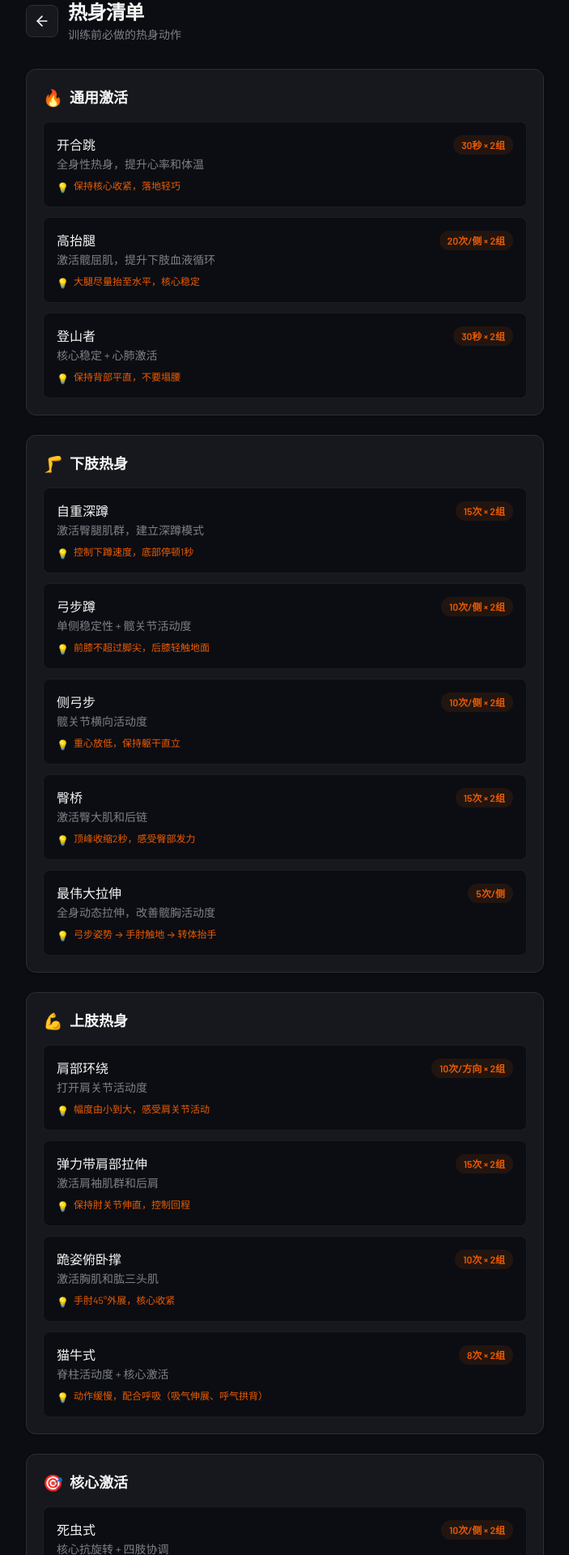
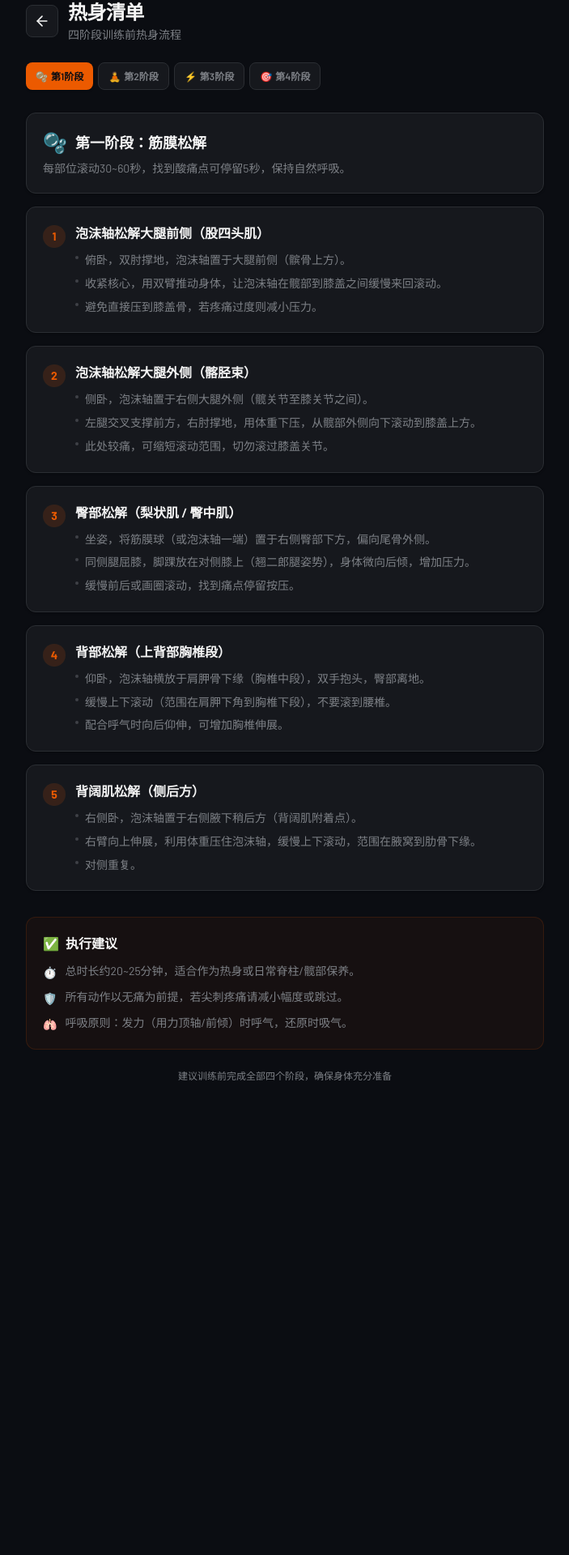
Before and after one commit to doulbeo/training-calendar, a React (Vite) app in the folder frontend/: page /warmup in a window 1280 px wide. Shown: the part 25-1945 px from the top of the page at 81% size, without its empty margins (288-991 px from the left). After the commit the page ends 1401 px from the top, so only its background shows below. Built offline with nearby package versions, Linux system fonts and the light colour scheme.

Commit message:
feat: 更新热身清单为四阶段专业热身流程

```diff
--- a/frontend/src/data/warmupData.ts
+++ b/frontend/src/data/warmupData.ts
@@ -1,153 +1,171 @@
 export interface WarmupExercise {
   name: string;
-  description: string;
-  reps: string;
-  tips?: string;
+  subtitle?: string;
+  instructions: string[];
+  note?: string;
 }
 
-export interface WarmupCategory {
+export interface WarmupPhase {
   title: string;
+  subtitle: string;
   icon: string;
   exercises: WarmupExercise[];
 }
 
-export const warmupCategories: WarmupCategory[] = [
+export interface ExecutionNote {
+  icon: string;
+  text: string;
+}
+
+export const warmupPhases: WarmupPhase[] = [
   {
-    title: "通用激活",
-    icon: "🔥",
+    title: "第一阶段：筋膜松解",
+    subtitle: "每部位滚动30~60秒，找到酸痛点可停留5秒，保持自然呼吸。",
+    icon: "🫧",
     exercises: [
       {
-        name: "开合跳",
-        description: "全身性热身，提升心率和体温",
-        reps: "30秒 × 2组",
-        tips: "保持核心收紧，落地轻巧",
+        name: "泡沫轴松解大腿前侧（股四头肌）",
+        instructions: [
+          "俯卧，双肘撑地，泡沫轴置于大腿前侧（髌骨上方）。",
+          "收紧核心，用双臂推动身体，让泡沫轴在髋部到膝盖之间缓慢来回滚动。",
+          "避免直接压到膝盖骨，若疼痛过度则减小压力。",
+        ],
       },
       {
-        name: "高抬腿",
-        description: "激活髋屈肌，提升下肢血液循环",
-        reps: "20次/侧 × 2组",
-        tips: "大腿尽量抬至水平，核心稳定",
+        name: "泡沫轴松解大腿外侧（髂胫束）",
+        instructions: [
+          "侧卧，泡沫轴置于右侧大腿外侧（髋关节至膝关节之间）。",
+          "左腿交叉支撑前方，右肘撑地，用体重下压，从髋部外侧向下滚动到膝盖上方。",
+          "此处较痛，可缩短滚动范围，切勿滚过膝盖关节。",
+        ],
       },
       {
-        name: "登山者",
-        description: "核心稳定 + 心肺激活",
-        reps: "30秒 × 2组",
-        tips: "保持背部平直，不要塌腰",
+        name: "臀部松解（梨状肌 / 臀中肌）",
+        instructions: [
+          "坐姿，将筋膜球（或泡沫轴一端）置于右侧臀部下方，偏向尾骨外侧。",
+          "同侧腿屈膝，脚踝放在对侧膝上（翘二郎腿姿势），身体微向后倾，增加压力。",
+          "缓慢前后或画圈滚动，找到痛点停留按压。",
+        ],
+      },
+      {
+        name: "背部松解（上背部胸椎段）",
+        instructions: [
+          "仰卧，泡沫轴横放于肩胛骨下缘（胸椎中段），双手抱头，臀部离地。",
+          "缓慢上下滚动（范围在肩胛下角到胸椎下段），不要滚到腰椎。",
+          "配合呼气时向后仰伸，可增加胸椎伸展。",
+        ],
+      },
+      {
+        name: "背阔肌松解（侧后方）",
+        instructions: [
+          "右侧卧，泡沫轴置于右侧腋下稍后方（背阔肌附着点）。",
+          "右臂向上伸展，利用体重压住泡沫轴，缓慢上下滚动，范围在腋窝到肋骨下缘。",
+          "对侧重复。",
+        ],
       },
     ],
   },
   {
-    title: "下肢热身",
-    icon: "🦵",
+    title: "第二阶段：灵活性与静态拉伸",
+    subtitle: "每侧保持15~30秒，或配合呼吸做6~8次动态转换。",
+    icon: "🧘",
     exercises: [
       {
-        name: "自重深蹲",
-        description: "激活臀腿肌群，建立深蹲模式",
-        reps: "15次 × 2组",
-        tips: "控制下蹲速度，底部停顿1秒",
+        name: "鸽式伸展（髋部深层拉伸）",
+        instructions: [
+          "从四足位开始，将右膝向前滑向右手后方，右小腿斜放（初学者可靠近身体；柔韧好可平行于垫子前缘）。",
+          "左腿向后伸直，脚背贴地，髋部摆正朝前（不偏向一侧）。",
+          "双手撑地或向前趴下（前臂或额头贴地），感受右侧臀部深层牵拉。",
+          "每侧保持30秒，注意支撑腿外侧不翻起。",
+        ],
       },
       {
-        name: "弓步蹲",
-        description: "单侧稳定性 + 髋关节活动度",
-        reps: "10次/侧 × 2组",
-        tips: "前膝不超过脚尖，后膝轻触地面",
+        name: "猫式伸展（脊柱逐节屈伸）",
+        instructions: [
+          "四足位，手腕在肩下，膝在髋下。",
+          "吸气时塌腰、抬头、胸椎上提（牛式）；呼气时拱背、低头、卷尾骨（猫式）。",
+          "动作缓慢，一节一节活动脊柱，重复8次呼吸。",
+        ],
       },
       {
-        name: "侧弓步",
-        description: "髋关节横向活动度",
-        reps: "10次/侧 × 2组",
-        tips: "重心放低，保持躯干直立",
-      },
-      {
-        name: "臀桥",
-        description: "激活臀大肌和后链",
-        reps: "15次 × 2组",
-        tips: "顶峰收缩2秒，感受臀部发力",
-      },
-      {
-        name: "最伟大拉伸",
-        description: "全身动态拉伸，改善髋胸活动度",
-        reps: "5次/侧",
-        tips: "弓步姿势 → 手肘触地 → 转体抬手",
+        name: "90/90 转髋（坐姿髋部内外旋）",
+        instructions: [
+          "坐姿，右腿在前屈膝90°，左腿在侧屈膝90°（两膝朝向相对）。",
+          "双手撑地，躯干保持直立，通过髋部力量将前腿膝盖向外压，后腿膝盖向内压，再切换方向（前后腿互换）。",
+          "每侧做6次转换，动作慢而有控制。",
+        ],
       },
     ],
   },
   {
-    title: "上肢热身",
-    icon: "💪",
+    title: "第三阶段：核心与肩部激活",
+    subtitle: "每组10~12次，或静态保持30秒。",
+    icon: "⚡",
     exercises: [
       {
-        name: "肩部环绕",
-        description: "打开肩关节活动度",
-        reps: "10次/方向 × 2组",
-        tips: "幅度由小到大，感受肩关节活动",
+        name: "核心激活 · 死虫式",
+        instructions: [
+          "仰卧，双臂上举，双膝屈曲90°（小腿与地面平行）。",
+          "收紧腹部，腰部贴地。缓慢伸直右腿和左臂（与地面接近平行但不触地），然后还原；交替进行。",
+          "全程保持腰椎稳定，不弓起。每侧做10次。",
+        ],
       },
       {
-        name: "弹力带肩部拉伸",
-        description: "激活肩袖肌群和后肩",
-        reps: "15次 × 2组",
-        tips: "保持肘关节伸直，控制回程",
+        name: "弹力带绕肩（肩胛活动）",
+        instructions: [
+          "站立，双手抓弹力带（或毛巾），宽于肩。",
+          "手臂伸直，缓慢从前方向后绕过头顶，再回到前方（全程直臂）。",
+          "感受肩胛骨滑动，动作幅度以不耸肩为准，做10次前后环绕。",
+        ],
       },
       {
-        name: "跪姿俯卧撑",
-        description: "激活胸肌和肱三头肌",
-        reps: "10次 × 2组",
-        tips: "手肘45°外展，核心收紧",
-      },
-      {
-        name: "猫牛式",
-        description: "脊柱活动度 + 核心激活",
-        reps: "8次 × 2组",
-        tips: "动作缓慢，配合呼吸（吸气伸展、呼气拱背）",
+        name: "招财猫（肩外旋激活）",
+        instructions: [
+          "站立或坐姿，双臂侧平举，肘部弯曲90°，前臂垂直指向上方（像「投降」姿势，但大臂与地面平行）。",
+          "可手持轻哑铃或弹力带（徒手亦可）。保持大臂和肘部固定不动，仅以肩关节为轴，将双侧前臂同时向后向下旋转（前臂落向地面方向），像招财猫招手。",
+          "感受肩后侧（冈下肌 / 小圆肌）发力，慢下慢上。做12~15次。",
+        ],
       },
     ],
   },
   {
-    title: "核心激活",
+    title: "第四阶段：单侧稳定与平衡整合",
+    subtitle: "每侧保持5~10秒，或重复6~8次，重点使用泡沫轴辅助。",
     icon: "🎯",
     exercises: [
       {
-        name: "死虫式",
-        description: "核心抗旋转 + 四肢协调",
-        reps: "10次/侧 × 2组",
-        tips: "腰部始终贴地，慢速控制",
+        name: "臀部单腿支撑（膝盖内侧顶泡沫轴抵墙）",
+        instructions: [
+          "设置：将泡沫轴水平横放，一端顶住墙面（垂直墙面），另一端悬空。",
+          "姿势：侧身站在泡沫轴旁，支撑腿（如右腿）的膝盖内侧紧贴泡沫轴悬空端，向墙面方向发力顶住，使泡沫轴紧贴墙面不掉落。",
+          "动作：对侧腿（左腿）屈膝抬起至髋屈90°，保持骨盆水平，支撑腿臀部收紧。",
+          "注意：膝盖持续内推（但不要内扣），感觉大腿内侧和臀中肌同时发力。保持5~10秒后换边。",
+        ],
       },
       {
-        name: "鸟狗式",
-        description: "核心稳定 + 对侧协调",
-        reps: "8次/侧 × 2组",
-        tips: "保持骨盆稳定不翻转",
-      },
-      {
-        name: "平板支撑",
-        description: "静态核心耐力",
-        reps: "30秒 × 2组",
-        tips: "身体一条直线，不要塌腰或弓背",
-      },
-    ],
-  },
-  {
-    title: "专项激活",
-    icon: "🏋️",
-    exercises: [
-      {
-        name: "空杆深蹲",
-        description: "正式组前的神经激活和动作模式巩固",
-        reps: "8次 × 2-3组",
-        tips: "专注动作质量，节奏控制",
-      },
-      {
-        name: "空杆卧推",
-        description: "激活胸肩肌群和运动模式",
-        reps: "8次 × 2-3组",
-        tips: "肩胛骨收紧，控制离心",
-      },
-      {
-        name: "弹力带髋关节激活",
-        description: "激活臀中肌提高髋关节稳定性",
-        reps: "15次/侧 × 2组",
-        tips: "保持躯干稳定，仅髋关节外展",
+        name: "髋部飞机（单腿伸展，膝盖内侧顶泡沫轴）",
+        instructions: [
+          "设置：同上，泡沫轴水平横放，一端抵墙，悬空端用支撑腿（如右腿）膝盖内侧顶住。",
+          "动作：单腿站立，躯干缓慢前倾至与地面平行，后腿（左腿）向后伸直，脚尖下压，双臂侧平举维持平衡。",
+          "全程：支撑腿膝盖内侧持续发力顶住泡沫轴，防止骨盆旋转或身体晃动。",
+          "保持：稳定后停留5~10秒，感觉支撑侧臀部及大腿内侧协同发力，然后缓慢还原，换边。",
+        ],
       },
     ],
   },
 ];
+
+export const executionNotes: ExecutionNote[] = [
+  {
+    icon: "⏱️",
+    text: "总时长约20~25分钟，适合作为热身或日常脊柱/髋部保养。",
+  },
+  {
+    icon: "🛡️",
+    text: "所有动作以无痛为前提，若尖刺疼痛请减小幅度或跳过。",
+  },
+  {
+    icon: "🫁",
+    text: "呼吸原则：发力（用力顶轴/前倾）时呼气，还原时吸气。",
+  },
+];
--- a/frontend/src/pages/Warmup.tsx
+++ b/frontend/src/pages/Warmup.tsx
@@ -1,66 +1,99 @@
+import { useState } from "react";
 import { ArrowLeft } from "lucide-react";
 import { useNavigate } from "react-router-dom";
 import { PageTransition } from "@/components/PageTransition";
-import { warmupCategories } from "@/data/warmupData";
+import { warmupPhases, executionNotes } from "@/data/warmupData";
 
 export default function Warmup() {
   const navigate = useNavigate();
+  const [activePhase, setActivePhase] = useState(0);
 
   return (
     <PageTransition transition="slide-up">
       <div className="min-h-screen px-4 py-6 max-w-2xl mx-auto">
         {/* Header */}
-        <div className="flex items-center gap-3 mb-8">
+        <div className="flex items-center gap-3 mb-6">
           <button
             onClick={() => navigate("/")}
-            className="flex items-center justify-center w-10 h-10 rounded-lg bg-card border border-border text-foreground hover:bg-secondary hover:border-primary/30 transition-colors"
+            className="flex items-center justify-center w-10 h-10 rounded-lg bg-card border border-border text-foreground hover:bg-secondary hover:border-primary/30 transition-colors shrink-0"
           >
             <ArrowLeft className="w-5 h-5" />
           </button>
           <div>
             <h1 className="text-2xl font-bold tracking-tight">热身清单</h1>
             <p className="text-sm text-muted-foreground mt-0.5">
-              训练前必做的热身动作
+              四阶段训练前热身流程
             </p>
           </div>
         </div>
 
-        {/* Warmup Categories */}
-        <div className="space-y-6">
-          {warmupCategories.map((category, ci) => (
+        {/* Phase Navigator */}
+        <div className="flex gap-1.5 mb-6 overflow-x-auto pb-1">
+          {warmupPhases.map((phase, i) => (
+            <button
+              key={i}
+              onClick={() => setActivePhase(i)}
+              className={`shrink-0 px-3 py-2 rounded-lg text-xs font-semibold transition-all whitespace-nowrap ${
+                i === activePhase
+                  ? "bg-primary text-primary-foreground shadow-sm"
+                  : "bg-card border border-border text-muted-foreground hover:text-foreground hover:border-primary/30"
+              }`}
+            >
+              <span className="mr-1">{phase.icon}</span>
+              第{i + 1}阶段
+            </button>
+          ))}
+        </div>
+
+        {/* Active Phase */}
+        <div className="space-y-4">
+          {warmupPhases.map((phase, pi) => (
             <section
-              key={ci}
-              className="bg-card border border-border rounded-xl p-5 shadow-sm"
+              key={pi}
+              className={pi === activePhase ? "block" : "hidden"}
             >
-              <h2 className="flex items-center gap-2 text-lg font-semibold mb-4">
-                <span className="text-xl">{category.icon}</span>
-                <span>{category.title}</span>
-              </h2>
+              <div className="bg-card border border-border rounded-xl p-5 shadow-sm mb-4">
+                <div className="flex items-center gap-2.5 mb-1.5">
+                  <span className="text-2xl">{phase.icon}</span>
+                  <h2 className="text-lg font-bold">{phase.title}</h2>
+                </div>
+                <p className="text-sm text-muted-foreground">
+                  {phase.subtitle}
+                </p>
+              </div>
 
-              <div className="space-y-3">
-                {category.exercises.map((ex, ei) => (
+              <div className="space-y-4">
+                {phase.exercises.map((ex, ei) => (
                   <div
                     key={ei}
-                    className="bg-background rounded-lg p-4 border border-border/50 hover:border-primary/20 transition-colors"
+                    className="bg-card border border-border rounded-xl p-5 shadow-sm hover:border-primary/20 transition-colors"
                   >
-                    <div className="flex items-start justify-between gap-3">
+                    <div className="flex items-start gap-3">
+                      <span className="shrink-0 w-7 h-7 rounded-full bg-primary/15 text-primary flex items-center justify-center text-sm font-bold mt-0.5">
+                        {ei + 1}
+                      </span>
                       <div className="flex-1 min-w-0">
-                        <h3 className="font-medium text-foreground">
+                        <h3 className="font-semibold text-foreground">
                           {ex.name}
                         </h3>
-                        <p className="text-sm text-muted-foreground mt-0.5">
-                          {ex.description}
-                        </p>
-                        {ex.tips && (
-                          <p className="text-xs text-primary mt-2 flex items-start gap-1.5">
-                            <span className="shrink-0 mt-0.5">💡</span>
-                            <span>{ex.tips}</span>
+                        <ul className="mt-2.5 space-y-1.5">
+                          {ex.instructions.map((step, si) => (
+                            <li
+                              key={si}
+                              className="text-sm text-muted-foreground flex items-start gap-2 leading-relaxed"
+                            >
+                              <span className="shrink-0 mt-1.5 w-1 h-1 rounded-full bg-muted-foreground/40" />
+                              <span>{step}</span>
+                            </li>
+                          ))}
+                        </ul>
+                        {ex.note && (
+                          <p className="mt-2.5 text-xs text-primary bg-primary/10 rounded-lg px-3 py-2 flex items-start gap-1.5">
+                            <span className="shrink-0">💡</span>
+                            <span>{ex.note}</span>
                           </p>
                         )}
                       </div>
-                      <span className="shrink-0 text-xs font-semibold text-primary bg-primary/10 px-2.5 py-1 rounded-full whitespace-nowrap">
-                        {ex.reps}
-                      </span>
                     </div>
                   </div>
                 ))}
@@ -69,9 +102,27 @@ export default function Warmup() {
           ))}
         </div>
 
+        {/* Execution Notes */}
+        <div className="mt-8 bg-primary/5 border border-primary/15 rounded-xl p-5">
+          <h3 className="font-bold text-foreground mb-3 flex items-center gap-2">
+            <span>✅</span> 执行建议
+          </h3>
+          <ul className="space-y-2.5">
+            {executionNotes.map((note, i) => (
+              <li
+                key={i}
+                className="text-sm text-muted-foreground flex items-start gap-2.5"
+              >
+                <span className="shrink-0 mt-0.5">{note.icon}</span>
+                <span>{note.text}</span>
+              </li>
+            ))}
+          </ul>
+        </div>
+
         {/* Footer */}
-        <p className="text-center text-xs text-muted-foreground mt-8 pb-4">
-          建议总热身时间：10-15 分钟，根据训练日重点调整动作选择
+        <p className="text-center text-xs text-muted-foreground mt-6 pb-4">
+          建议训练前完成全部四个阶段，确保身体充分准备
         </p>
       </div>
     </PageTransition>
```
